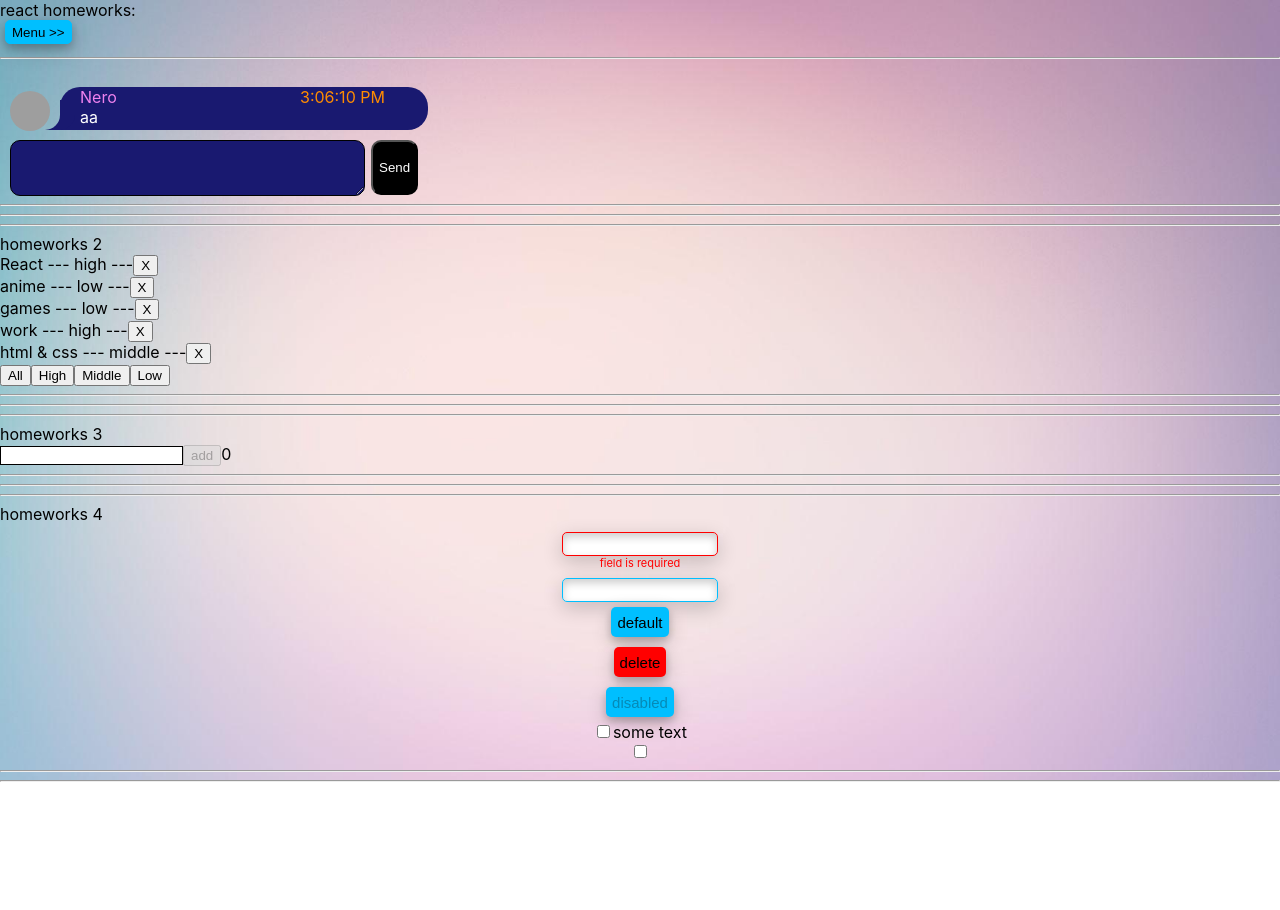
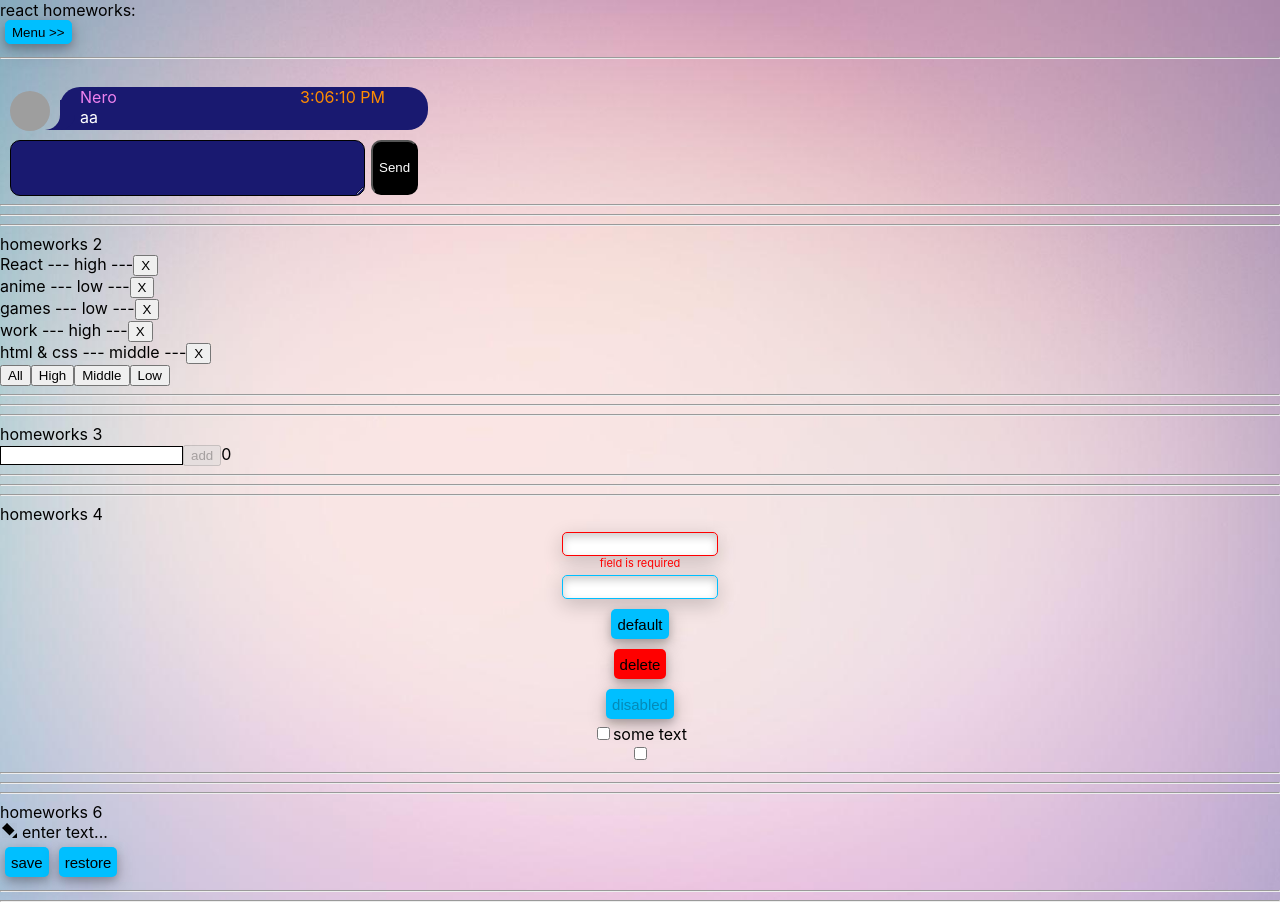
Before and after one commit to ivan-kishko/homeworks, a React (Create React App) app: page /#/pre-junior in a window 1280 px wide. Before the commit the page ends 800 px from the top, so only its background shows below. Built offline with nearby package versions, Linux system fonts and the light colour scheme; grey boxes are pictures that could not be loaded.

Commit message:
h6 - editable span

```diff
--- a/src/p2-homeworks/h4/common/c1-SuperInputText/SuperInputText.module.css
+++ b/src/p2-homeworks/h4/common/c1-SuperInputText/SuperInputText.module.css
@@ -15,6 +15,7 @@
     width: 150px;
     height: 20px;
     border: 1px solid deepskyblue;
+    margin: 5px;
 }
 
 .error {
--- a/src/p2-homeworks/h5/pages/PreJunior.tsx
+++ b/src/p2-homeworks/h5/pages/PreJunior.tsx
@@ -3,6 +3,7 @@
 import HW2 from '../../h2/HW2'
 import HW3 from '../../h3/HW3'
 import HW4 from '../../h4/HW4'
+import HW6 from "../../h6/HW6";
 
 function PreJunior() {
     return (
@@ -11,7 +12,7 @@
             <HW2/>
             <HW3/>
             <HW4/>
-            {/*<HW6/>*/}
+            <HW6/>
 
         </div>
     )
--- /dev/null
+++ b/src/p2-homeworks/h6/HW6.tsx
@@ -0,0 +1,41 @@
+import React, {useState} from 'react'
+import SuperEditableSpan from './common/c4-SuperEditableSpan/SuperEditableSpan'
+import SuperButton from '../h4/common/c2-SuperButton/SuperButton'
+import {restoreState, saveState} from './localStorage/localStorage'
+
+function HW6() {
+    const [value, setValue] = useState<string>('')
+
+    const save = () => {
+        saveState<string>('editable-span-value', value)
+    }
+    const restore = () => {
+        setValue(restoreState('editable-span-value', ''))
+        // setValue()
+    }
+
+    return (
+        <div>
+            <hr/>
+            homeworks 6
+
+            {/*should work (должно работать)*/}
+            <div>
+                <SuperEditableSpan
+                    value={value}
+                    onChangeText={setValue}
+                    spanProps={{children: value ? undefined : 'enter text...'}}
+                />
+            </div>
+            <SuperButton onClick={save}>save</SuperButton>
+            <SuperButton onClick={restore}>restore</SuperButton>
+
+            <hr/>
+            {/*для личного творчества, могу проверить*/}
+            {/*<AlternativeSuperEditableSpan/>*/}
+            <hr/>
+        </div>
+    )
+}
+
+export default HW6
--- /dev/null
+++ b/src/p2-homeworks/h6/common/c4-SuperEditableSpan/SuperEditableSpan.module.css
@@ -0,0 +1,7 @@
+.superSpan {
+    margin-left: 5px;
+}
+
+.pencil {
+    margin-left: 2px;
+}
--- /dev/null
+++ b/src/p2-homeworks/h6/common/c4-SuperEditableSpan/SuperEditableSpan.tsx
@@ -0,0 +1,84 @@
+import React, {DetailedHTMLProps, InputHTMLAttributes, HTMLAttributes, useState} from 'react'
+import SuperInputText from '../../../h4/common/c1-SuperInputText/SuperInputText'
+import classes from './SuperEditableSpan.module.css'
+import Image from './images/rsz_1rsz_1pencil.png'
+
+// тип пропсов обычного инпута
+type DefaultInputPropsType = DetailedHTMLProps<InputHTMLAttributes<HTMLInputElement>, HTMLInputElement>
+// тип пропсов обычного спана
+type DefaultSpanPropsType = DetailedHTMLProps<HTMLAttributes<HTMLSpanElement>, HTMLSpanElement>
+
+// здесь мы говорим что у нашего инпута будут такие же пропсы как у обычного инпута
+// (чтоб не писать value: string, onChange: ...; они уже все описаны в DefaultInputPropsType)
+type SuperEditableSpanType = DefaultInputPropsType & { // и + ещё пропсы которых нет в стандартном инпуте
+    onChangeText?: (value: string) => void
+    onEnter?: () => void
+    error?: string
+    spanClassName?: string
+
+    spanProps?: DefaultSpanPropsType // пропсы для спана
+}
+
+const SuperEditableSpan: React.FC<SuperEditableSpanType> = (
+    {
+        autoFocus, // игнорировать изменение этого пропса
+        onBlur,
+        onEnter,
+        spanProps,
+
+        ...restProps// все остальные пропсы попадут в объект restProps
+    }
+) => {
+    const [editMode, setEditMode] = useState<boolean>(false)
+    const {children, onDoubleClick, className, ...restSpanProps} = spanProps || {}
+
+    const onEnterCallback = () => {
+        // setEditMode() // выключить editMode при нажатии Enter
+        setEditMode(false)
+        onEnter && onEnter()
+    }
+    const onBlurCallback = (e: React.FocusEvent<HTMLInputElement>) => {
+        // setEditMode() // выключить editMode при нажатии за пределами инпута
+        setEditMode(false)
+        onBlur && onBlur(e)
+    }
+    const onDoubleClickCallBack = (e: React.MouseEvent<HTMLSpanElement, MouseEvent>) => {
+        // setEditMode() // включить editMode при двойном клике
+        setEditMode(true)
+        onDoubleClick && onDoubleClick(e)
+    }
+
+    const spanClassName = `${classes.superSpan} ${className}`
+
+    return (
+        <>
+            {editMode
+                ? (
+                    <SuperInputText
+                        className={classes.superInput}
+                        autoFocus // пропсу с булевым значением не обязательно указывать true
+                        onBlur={onBlurCallback}
+                        onEnter={onEnterCallback}
+
+                        {...restProps} // отдаём инпуту остальные пропсы если они есть (value например там внутри)
+                    />
+                ) : (
+                    <>
+                        <img className={classes.pencil} src={Image}/>
+                        <span
+                            onDoubleClick={onDoubleClickCallBack}
+                            className={spanClassName}
+
+                            {...restSpanProps}
+                        >
+                            {/*если нет захардкодженного текста для спана, то значение инпута*/}
+                            {children || restProps.value}
+                        </span>
+                    </>
+                )
+            }
+        </>
+    )
+}
+
+export default SuperEditableSpan
--- /dev/null
+++ b/src/p2-homeworks/h6/localStorage/localStorage.ts
@@ -0,0 +1,27 @@
+// вот вам функция для сохранения объектов в память браузера
+// (данные в этом хранилище сохраняться даже при перезагрузке компа):
+export function saveState<T>(key: string, state: T) {
+    const stateAsString = JSON.stringify(state)
+    localStorage.setItem(key, stateAsString)
+}
+
+// и вот вам функция для получения сохранённого объекта в памяти браузера:
+export function restoreState<T>(key: string, defaultState: T) {
+    let state = defaultState
+    const stateAsString = localStorage.getItem(key)
+    if (stateAsString !== null) state = JSON.parse(stateAsString) as T
+    return state
+}
+
+// ---------------------------------------------------------------------------------------------------------------
+// пример использования:
+type StateType = {
+    x: string
+    y: number
+}
+
+// сохраняем объект типа StateType в ячейке 'test'
+saveState<StateType>('test', {x: 'A', y: 1})
+
+// получем в переменную state объект из ячейки 'test' или дэфолтный объект если ячейка пуста
+const state: StateType = restoreState<StateType>('test', {x: '', y: 0})
```
Also changed, not shown: src/p2-homeworks/h6/common/c4-SuperEditableSpan/AlternativeSuperEditableSpan.tsx (added, +9 -0 lines), src/p2-homeworks/h6/common/c4-SuperEditableSpan/images/rsz_1rsz_1pencil.png (added).
